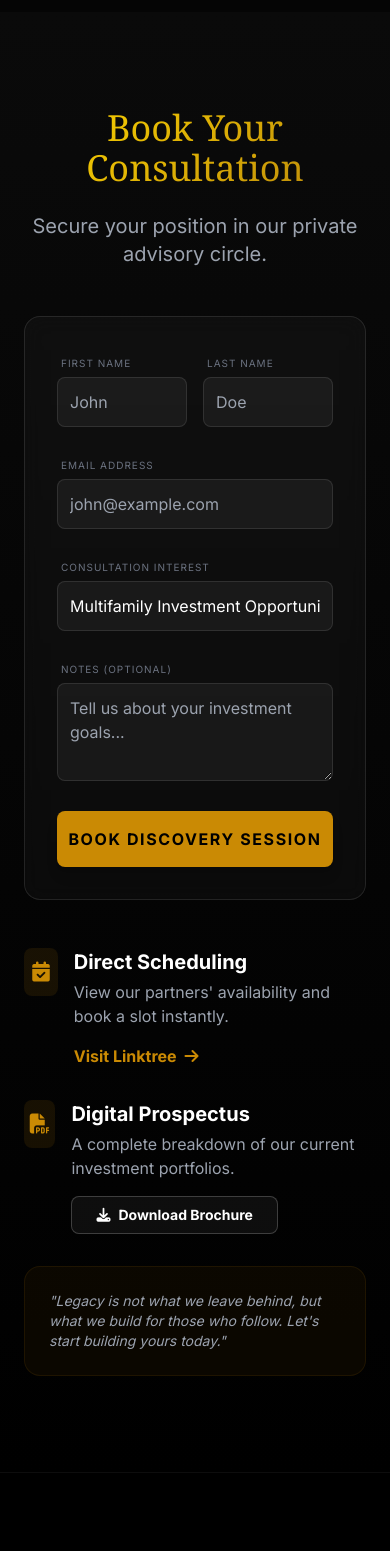
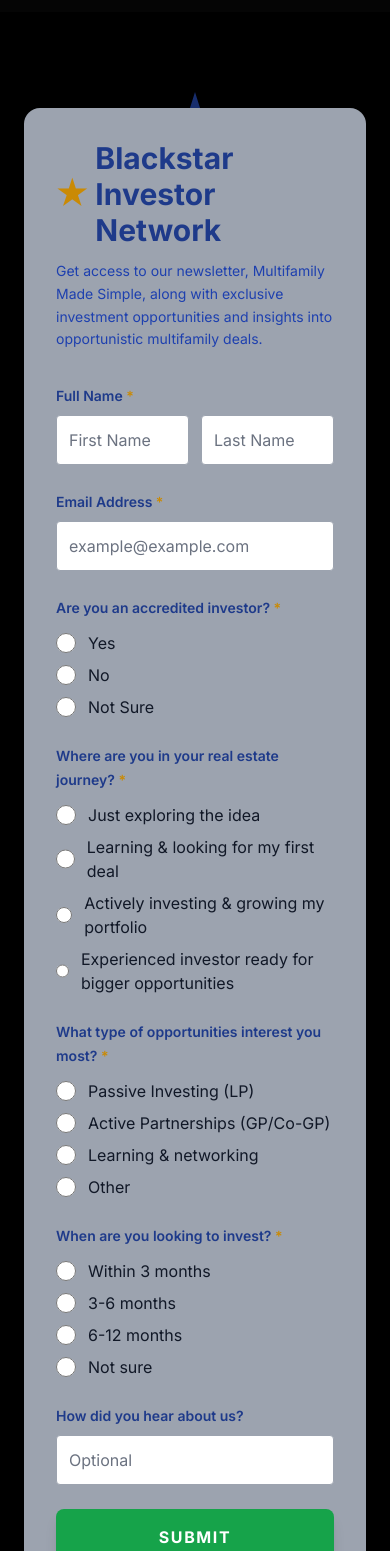
Before and after one commit to harvfi/real-estate, a React (Vite) app: page / in a window 390 px wide. Shown: the part 5700-7251 px from the top of the page. Built offline with nearby package versions, Linux system fonts and the light colour scheme; no server answers.

Commit message:
Redesign contact form to match JotForm Investor Network design

```diff
--- a/App.tsx
+++ b/App.tsx
@@ -105,127 +105,165 @@ const App: React.FC = () => {
           <Testimonials />
         </section>
 
-        <section id="contact" className="py-24 bg-gradient-to-b from-[#0a0a0a] to-black">
-          <div className="max-w-4xl mx-auto px-6">
-            <div className="text-center mb-12">
-              <h2 className="text-4xl md:text-6xl font-serif mb-6 gradient-text">Book Your Consultation</h2>
-              <p className="text-xl text-gray-400">
-                Secure your position in our private advisory circle.
-              </p>
+        <section id="contact" className="py-24 bg-black relative">
+          {/* Blue Star Logo Background */}
+          <div className="absolute top-20 left-1/2 -translate-x-1/2">
+            <div className="w-32 h-32 relative">
+              <div className="absolute inset-0 bg-blue-900 opacity-80" style={{ clipPath: 'polygon(50% 0%, 61% 35%, 98% 35%, 68% 57%, 79% 91%, 50% 70%, 21% 91%, 32% 57%, 2% 35%, 39% 35%)' }}></div>
+              <div className="absolute inset-0 flex items-center justify-center">
+                <i className="fas fa-building text-blue-800 text-3xl"></i>
+              </div>
             </div>
+          </div>
 
-            <div className="grid md:grid-cols-2 gap-12">
-              <div className="glass-panel p-8 rounded-2xl border border-white/10 relative overflow-hidden">
-                {formStatus === 'success' ? (
-                  <div className="h-full flex flex-col items-center justify-center text-center space-y-6 py-6 animate-fadeIn">
-                    <div className="w-20 h-20 bg-yellow-600 text-black rounded-full flex items-center justify-center text-3xl shadow-lg star-glow">
-                      <i className="fas fa-check"></i>
+          <div className="max-w-3xl mx-auto px-6 relative z-10">
+            {/* Form Container - Gray background like JotForm */}
+            <div className="bg-gray-400 rounded-2xl p-8 md:p-12 shadow-2xl">
+              {formStatus === 'success' ? (
+                <div className="text-center space-y-6 py-12">
+                  <div className="w-20 h-20 bg-yellow-600 text-black rounded-full flex items-center justify-center text-3xl shadow-lg mx-auto">
+                    <i className="fas fa-check"></i>
+                  </div>
+                  <div>
+                    <h3 className="text-3xl font-serif mb-2 text-gray-900">Welcome to the Network!</h3>
+                    <div className="bg-white/50 px-4 py-2 rounded border border-gray-300 inline-block mb-4">
+                      <span className="text-[10px] uppercase tracking-widest text-gray-600 block">Confirmation ID</span>
+                      <span className="font-mono text-blue-900 font-bold">{bookingRef}</span>
                     </div>
-                    <div>
-                      <h3 className="text-2xl font-serif mb-2">Booking Confirmed</h3>
-                      <div className="bg-white/10 px-4 py-2 rounded border border-white/10 inline-block mb-4">
-                        <span className="text-[10px] uppercase tracking-widest text-gray-500 block">Ref ID</span>
-                        <span className="font-mono text-yellow-500 font-bold">{bookingRef}</span>
+                    <p className="text-gray-700 text-sm mb-6">Check your inbox for exclusive investment opportunities and our newsletter, Multifamily Made Simple.</p>
+                  </div>
+                  <button onClick={() => setFormStatus('idle')} className="text-blue-900 text-sm font-bold uppercase tracking-widest hover:text-yellow-600 transition-colors">Submit Another Response</button>
+                </div>
+              ) : (
+                <form onSubmit={handleContactSubmit} className="space-y-6">
+                  {/* Header */}
+                  <div className="mb-8">
+                    <h2 className="text-3xl md:text-4xl font-bold text-blue-900 mb-3 flex items-center">
+                      <span className="text-yellow-600 mr-2">★</span>
+                      Blackstar Investor Network
+                    </h2>
+                    <p className="text-blue-800 text-sm leading-relaxed">
+                      Get access to our newsletter, Multifamily Made Simple, along with exclusive investment opportunities and insights into opportunistic multifamily deals.
+                    </p>
+                  </div>
+
+                  {/* Full Name */}
+                  <div className="space-y-2">
+                    <label className="text-sm font-semibold text-blue-900">
+                      Full Name <span className="text-yellow-600">*</span>
+                    </label>
+                    <div className="grid grid-cols-2 gap-3">
+                      <div>
+                        <input required type="text" placeholder="First Name" className="w-full bg-white border border-gray-400 rounded p-3 text-gray-900 placeholder-gray-500 focus:outline-none focus:border-blue-900" />
                       </div>
-                      <p className="text-gray-400 text-sm mb-6">A digital confirmation and calendar invitation have been dispatched to your inbox.</p>
-                    </div>
-                    <div className="text-left w-full space-y-4 border-t border-white/10 pt-6">
-                      <p className="text-xs font-bold uppercase tracking-widest text-yellow-600">What's Next?</p>
-                      <div className="flex space-x-3">
-                        <div className="w-6 h-6 rounded-full bg-white/5 flex items-center justify-center text-[10px] text-gray-400">1</div>
-                        <p className="text-sm text-gray-300 italic">Portfolio review within 24 hours.</p>
+                      <div>
+                        <input required type="text" placeholder="Last Name" className="w-full bg-white border border-gray-400 rounded p-3 text-gray-900 placeholder-gray-500 focus:outline-none focus:border-blue-900" />
                       </div>
-                      <div className="flex space-x-3">
-                        <div className="w-6 h-6 rounded-full bg-white/5 flex items-center justify-center text-[10px] text-gray-400">2</div>
-                        <p className="text-sm text-gray-300 italic">Private introductory discovery call.</p>
-                      </div>
-                    </div>
-                    <button onClick={() => setFormStatus('idle')} className="mt-8 text-gray-500 text-xs font-bold uppercase tracking-widest hover:text-yellow-600 transition-colors">Start new booking</button>
-                  </div>
-                ) : (
-                  <form onSubmit={handleContactSubmit} className="space-y-6">
-                    <div className="grid grid-cols-2 gap-4">
-                      <div className="space-y-1">
-                        <label className="text-[10px] uppercase tracking-widest text-gray-500 ml-1">First Name</label>
-                        <input required type="text" placeholder="John" className="w-full bg-white/5 border border-white/10 rounded-lg p-3 focus:outline-none focus:border-yellow-600" />
-                      </div>
-                      <div className="space-y-1">
-                        <label className="text-[10px] uppercase tracking-widest text-gray-500 ml-1">Last Name</label>
-                        <input required type="text" placeholder="Doe" className="w-full bg-white/5 border border-white/10 rounded-lg p-3 focus:outline-none focus:border-yellow-600" />
-                      </div>
-                    </div>
-                    <div className="space-y-1">
-                      <label className="text-[10px] uppercase tracking-widest text-gray-500 ml-1">Email Address</label>
-                      <input required type="email" placeholder="john@example.com" className="w-full bg-white/5 border border-white/10 rounded-lg p-3 focus:outline-none focus:border-yellow-600" />
-                    </div>
-                    <div className="space-y-1">
-                      <label className="text-[10px] uppercase tracking-widest text-gray-500 ml-1">Consultation Interest</label>
-                      <select className="w-full bg-white/5 border border-white/10 rounded-lg p-3 focus:outline-none focus:border-yellow-600 appearance-none">
-                        <option className="bg-black">Multifamily Investment Opportunities</option>
-                        <option className="bg-black">Value-Add Strategy</option>
-                        <option className="bg-black">Become a Referral Partner</option>
-                      </select>
-                    </div>
-                    <div className="space-y-1">
-                      <label className="text-[10px] uppercase tracking-widest text-gray-500 ml-1">Notes (Optional)</label>
-                      <textarea rows={3} placeholder="Tell us about your investment goals..." className="w-full bg-white/5 border border-white/10 rounded-lg p-3 focus:outline-none focus:border-yellow-600"></textarea>
-                    </div>
-                    <button
-                      disabled={formStatus === 'sending'}
-                      type="submit"
-                      className="w-full py-4 bg-yellow-600 text-black font-bold rounded-lg hover:bg-yellow-500 transition-all uppercase tracking-widest flex items-center justify-center shadow-lg"
-                    >
-                      {formStatus === 'sending' ? <i className="fas fa-circle-notch animate-spin mr-2"></i> : null}
-                      {formStatus === 'sending' ? 'Securing Spot...' : 'Book Discovery Session'}
-                    </button>
-                  </form>
-                )}
-              </div>
-
-              <div className="flex flex-col justify-between">
-                <div className="space-y-8">
-                  <div className="flex items-start space-x-4">
-                    <div className="w-12 h-12 bg-yellow-600/10 flex items-center justify-center rounded-lg text-yellow-600">
-                      <i className="fas fa-calendar-check text-xl"></i>
-                    </div>
-                    <div>
-                      <h4 className="text-xl font-bold mb-1">Direct Scheduling</h4>
-                      <p className="text-gray-400 mb-4">View our partners' availability and book a slot instantly.</p>
-                      <a
-                        href={linktreeUrl}
-                        target="_blank"
-                        rel="noopener noreferrer"
-                        className="text-yellow-600 font-bold hover:underline"
-                      >
-                        Visit Linktree <i className="fas fa-arrow-right ml-1"></i>
-                      </a>
                     </div>
                   </div>
 
-                  <div className="flex items-start space-x-4">
-                    <div className="w-12 h-12 bg-yellow-600/10 flex items-center justify-center rounded-lg text-yellow-600">
-                      <i className="fas fa-file-pdf text-xl"></i>
-                    </div>
-                    <div>
-                      <h4 className="text-xl font-bold mb-1">Digital Prospectus</h4>
-                      <p className="text-gray-400 mb-4">A complete breakdown of our current investment portfolios.</p>
-                      <button
-                        onClick={handleDownload}
-                        className="px-6 py-2 bg-white/5 border border-white/20 hover:bg-white/10 rounded-lg transition-all text-sm font-bold flex items-center"
-                      >
-                        {downloadStatus === 'loading' ? <i className="fas fa-circle-notch animate-spin mr-2"></i> : <i className="fas fa-download mr-2"></i>}
-                        {downloadStatus === 'loading' ? 'Preparing...' : downloadStatus === 'success' ? 'Ready for Save' : 'Download Brochure'}
-                      </button>
+                  {/* Email */}
+                  <div className="space-y-2">
+                    <label className="text-sm font-semibold text-blue-900">
+                      Email Address <span className="text-yellow-600">*</span>
+                    </label>
+                    <input required type="email" placeholder="example@example.com" className="w-full bg-white border border-gray-400 rounded p-3 text-gray-900 placeholder-gray-500 focus:outline-none focus:border-blue-900" />
+                  </div>
+
+                  {/* Accredited Investor */}
+                  <div className="space-y-3">
+                    <label className="text-sm font-semibold text-blue-900">
+                      Are you an accredited investor? <span className="text-yellow-600">*</span>
+                    </label>
+                    <div className="space-y-2">
+                      {['Yes', 'No', 'Not Sure'].map((option) => (
+                        <label key={option} className="flex items-center space-x-3 cursor-pointer">
+                          <input type="radio" name="accredited" value={option} required className="w-5 h-5 text-blue-900" />
+                          <span className="text-gray-900">{option}</span>
+                        </label>
+                      ))}
                     </div>
                   </div>
-                </div>
 
-                <div className="mt-8 p-6 bg-yellow-600/5 border border-yellow-600/10 rounded-2xl">
-                  <p className="text-gray-400 text-sm italic">
-                    "Legacy is not what we leave behind, but what we build for those who follow. Let's start building yours today."
-                  </p>
-                </div>
-              </div>
+                  {/* Real Estate Journey */}
+                  <div className="space-y-3">
+                    <label className="text-sm font-semibold text-blue-900">
+                      Where are you in your real estate journey? <span className="text-yellow-600">*</span>
+                    </label>
+                    <div className="space-y-2">
+                      {[
+                        'Just exploring the idea',
+                        'Learning & looking for my first deal',
+                        'Actively investing & growing my portfolio',
+                        'Experienced investor ready for bigger opportunities'
+                      ].map((option) => (
+                        <label key={option} className="flex items-center space-x-3 cursor-pointer">
+                          <input type="radio" name="journey" value={option} required className="w-5 h-5 text-blue-900" />
+                          <span className="text-gray-900">{option}</span>
+                        </label>
+                      ))}
+                    </div>
+                  </div>
+
+                  {/* Investment Type */}
+                  <div className="space-y-3">
+                    <label className="text-sm font-semibold text-blue-900">
+                      What type of opportunities interest you most? <span className="text-yellow-600">*</span>
+                    </label>
+                    <div className="space-y-2">
+                      {[
+                        'Passive Investing (LP)',
+                        'Active Partnerships (GP/Co-GP)',
+                        'Learning & networking',
+                        'Other'
+                      ].map((option) => (
+                        <label key={option} className="flex items-center space-x-3 cursor-pointer">
+                          <input type="radio" name="opportunity" value={option} required className="w-5 h-5 text-blue-900" />
+                          <span className="text-gray-900">{option}</span>
+                        </label>
+                      ))}
+                    </div>
+                  </div>
+
+                  {/* Investment Timeline */}
+                  <div className="space-y-3">
+                    <label className="text-sm font-semibold text-blue-900">
+                      When are you looking to invest? <span className="text-yellow-600">*</span>
+                    </label>
+                    <div className="space-y-2">
+                      {[
+                        'Within 3 months',
+                        '3-6 months',
+                        '6-12 months',
+                        'Not sure'
+                      ].map((option) => (
+                        <label key={option} className="flex items-center space-x-3 cursor-pointer">
+                          <input type="radio" name="timeline" value={option} required className="w-5 h-5 text-blue-900" />
+                          <span className="text-gray-900">{option}</span>
+                        </label>
+                      ))}
+                    </div>
+                  </div>
+
+                  {/* How did you hear */}
+                  <div className="space-y-2">
+                    <label className="text-sm font-semibold text-blue-900">
+                      How did you hear about us?
+                    </label>
+                    <input type="text" placeholder="Optional" className="w-full bg-white border border-gray-400 rounded p-3 text-gray-900 placeholder-gray-500 focus:outline-none focus:border-blue-900" />
+                  </div>
+
+                  {/* Submit Button */}
+                  <button
+                    disabled={formStatus === 'sending'}
+                    type="submit"
+                    className="w-full py-4 bg-green-600 text-white font-bold rounded-lg hover:bg-green-700 transition-all uppercase tracking-widest flex items-center justify-center shadow-lg disabled:opacity-50"
+                  >
+                    {formStatus === 'sending' ? <i className="fas fa-circle-notch animate-spin mr-2"></i> : null}
+                    {formStatus === 'sending' ? 'Submitting...' : 'Submit'}
+                  </button>
+                </form>
+              )}
             </div>
           </div>
         </section>
```
